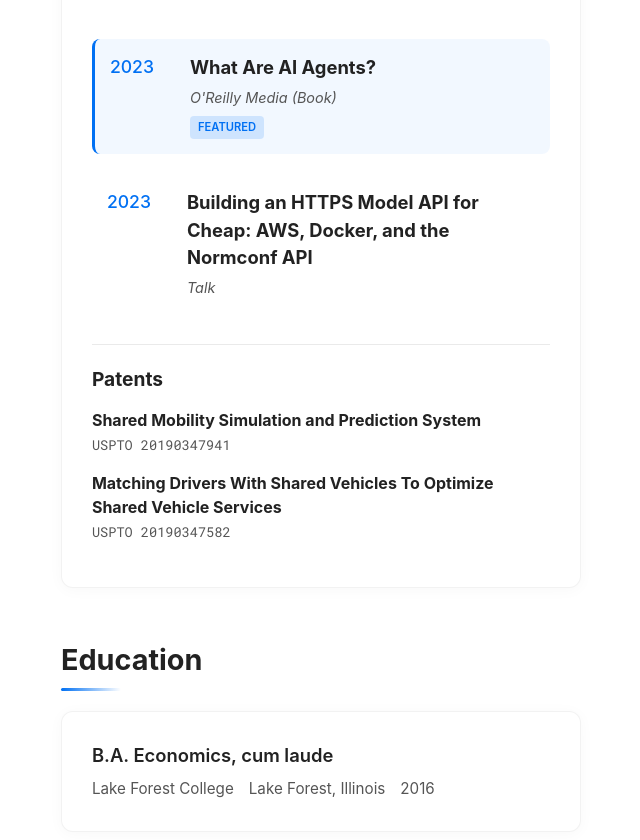
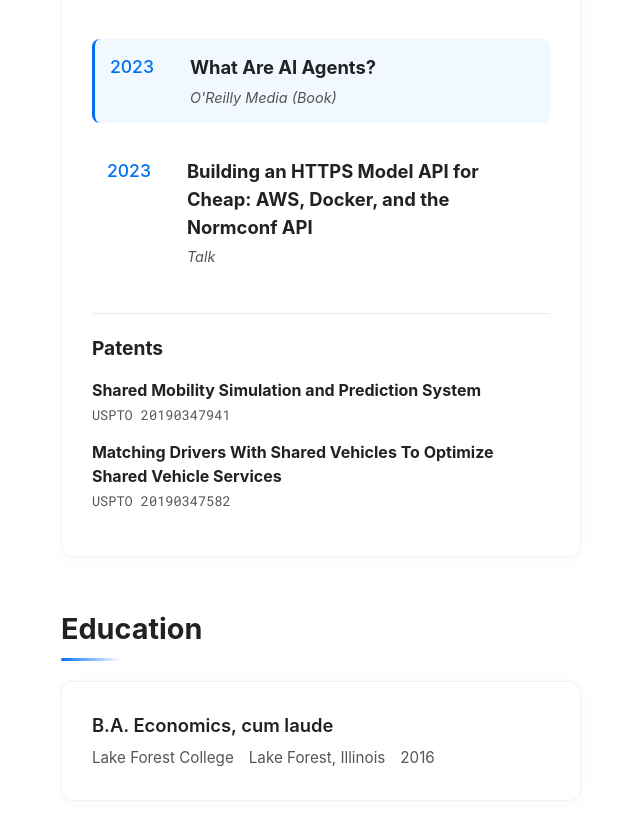
Before and after one commit to EconoBen/blog, a React (Create React App) app: page /about in a window 1280 px wide. Shown: the part 6704-7544 px from the top of the page, without its empty margins (562-1202 px from the left). Built offline with nearby package versions, Linux system fonts and the light colour scheme.

Commit message:
remove featured, break forthcoming

```diff
--- a/src/components/About.tsx
+++ b/src/components/About.tsx
@@ -413,7 +413,7 @@ const About: React.FC = () => {
               <div className="publication-list">
 
                   <div className="publication-item">
-                    <div className="publication-year">2025 (Forthcoming)</div>
+                    <div className="publication-year">2025<br />(Forthcoming)</div>
                     <div className="publication-details">
                       <h3>Memory Management for AI Agents</h3>
                       <p className="publication-venue">O'Reilly Media (Book)</p>
@@ -449,9 +449,6 @@ const About: React.FC = () => {
                   <div className="publication-details">
                     <h3>What Are AI Agents?</h3>
                     <p className="publication-venue">O'Reilly Media (Book)</p>
-                    <div className="publication-badges">
-                      <span className="publication-badge">Featured</span>
-                    </div>
                   </div>
                 </div>
 
```
